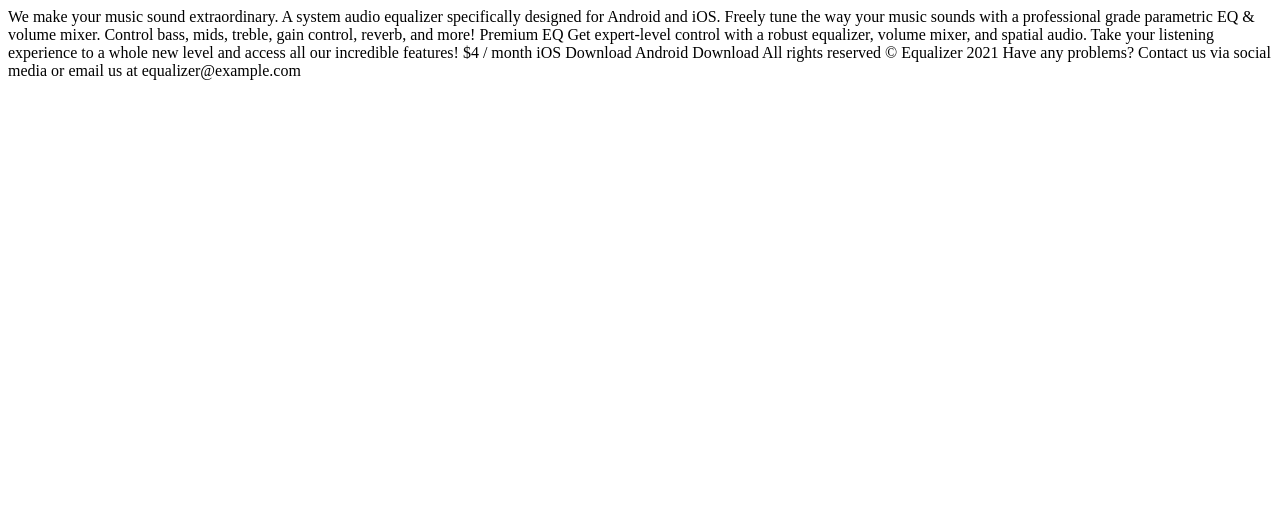
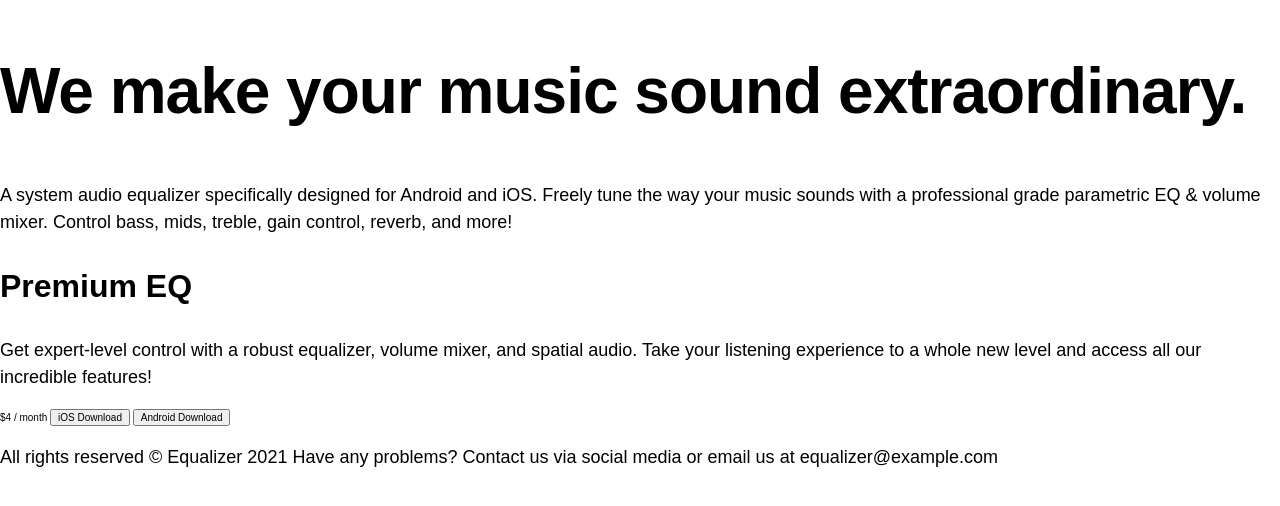
Before and after one commit to TomasScerbak/equalizer-landing-page-main, a plain HTML site: page index.html in a window 1280 px wide. Drawn offline with Linux system fonts and the light colour scheme; a web font is replaced by a local one.

Commit message:
setting typography

```diff
--- a/index.html
+++ b/index.html
@@ -1,33 +1,49 @@
 <!DOCTYPE html>
 <html lang="en">
-<head>
-  <meta charset="UTF-8">
-  <meta name="viewport" content="width=device-width, initial-scale=1.0">
+  <head>
+    <meta charset="UTF-8" />
+    <meta name="viewport" content="width=device-width, initial-scale=1.0" />
 
-  <link rel="icon" type="image/png" sizes="32x32" href="./assets/favicon-32x32.png">
+    <link
+      rel="icon"
+      type="image/png"
+      sizes="32x32"
+      href="./assets/favicon-32x32.png"
+    />
+    <link rel="stylesheet" href="normalize.css" />
+    <link rel="stylesheet" href="styles.css" />
+    <link rel="preconnect" href="https://fonts.googleapis.com" />
+    <link rel="preconnect" href="https://fonts.gstatic.com" crossorigin />
+    <link
+      href="https://fonts.googleapis.com/css2?family=Bai+Jamjuree:wght@400;600&display=swap"
+      rel="stylesheet"
+    />
+    <title>Frontend Mentor | Equalizer landing page</title>
+  </head>
+  <body>
+    <h1>We make your music sound extraordinary.</h1>
 
-  <title>Frontend Mentor | Equalizer landing page</title>
-</head>
-<body>
+    <p>
+      A system audio equalizer specifically designed for Android and iOS. Freely
+      tune the way your music sounds with a professional grade parametric EQ &
+      volume mixer. Control bass, mids, treble, gain control, reverb, and more!
+    </p>
 
-  We make your music sound extraordinary.
+    <h2>Premium EQ</h2>
 
-  A system audio equalizer specifically designed for Android and iOS. Freely tune the
-  way your music sounds with a professional grade parametric EQ & volume mixer. Control
-  bass, mids, treble, gain control, reverb, and more!
+    <p>
+      Get expert-level control with a robust equalizer, volume mixer, and
+      spatial audio. Take your listening experience to a whole new level and
+      access all our incredible features!
+    </p>
+    <span> $4 / month</span>
 
-  Premium EQ
+    <button>iOS Download</button>
+    <button>Android Download</button>
 
-  Get expert-level control with a robust equalizer, volume mixer, and spatial audio. Take
-  your listening experience to a whole new level and access all our incredible features!
-
-  $4 / month
-
-  iOS Download
-  Android Download
-
-  All rights reserved © Equalizer 2021
-  Have any problems? Contact us via social media or email us at equalizer@example.com
-
-</body>
+    <p>
+      All rights reserved © Equalizer 2021 Have any problems? Contact us via
+      social media or email us at equalizer@example.com
+    </p>
+  </body>
 </html>
--- a/styles.css
+++ b/styles.css
@@ -0,0 +1,57 @@
+/* Typography */
+html {
+  font-size: 62.5%;
+}
+body {
+  line-height: 1.5;
+  font-family: var(--ff-bai-jamjuree);
+}
+*,
+*::before,
+*::after {
+  box-sizing: border-box;
+}
+:root {
+  --cyan-color: #66e2dc;
+  --light-red-color: #fa7453;
+  --light-orange-color: #ffb964;
+  --white-color: #fcfaf9;
+  --dark-blue-color: #191826;
+
+  --ff-bai-jamjuree: "Bai Jamjuree", sans-serif;
+}
+h1 {
+  font-size: 4rem;
+  letter-spacing: -1px;
+  font-weight: 600;
+}
+h2 {
+  font-size: 3.2rem;
+  font-weight: 600;
+}
+p {
+  font-size: 1.6rem;
+}
+@media screen and (min-width: 768px) {
+  h1 {
+    font-size: 6.4rem;
+  }
+  p {
+    font-size: 1.8rem;
+  }
+}
+@media screen and (min-width: 1400px) {
+  h1 {
+    font-size: 8.8rem;
+  }
+  h2 {
+    font-size: 4rem;
+  }
+  p {
+    font-size: 2rem;
+  }
+}
+/* Images */
+img {
+  width: 100%;
+}
```
